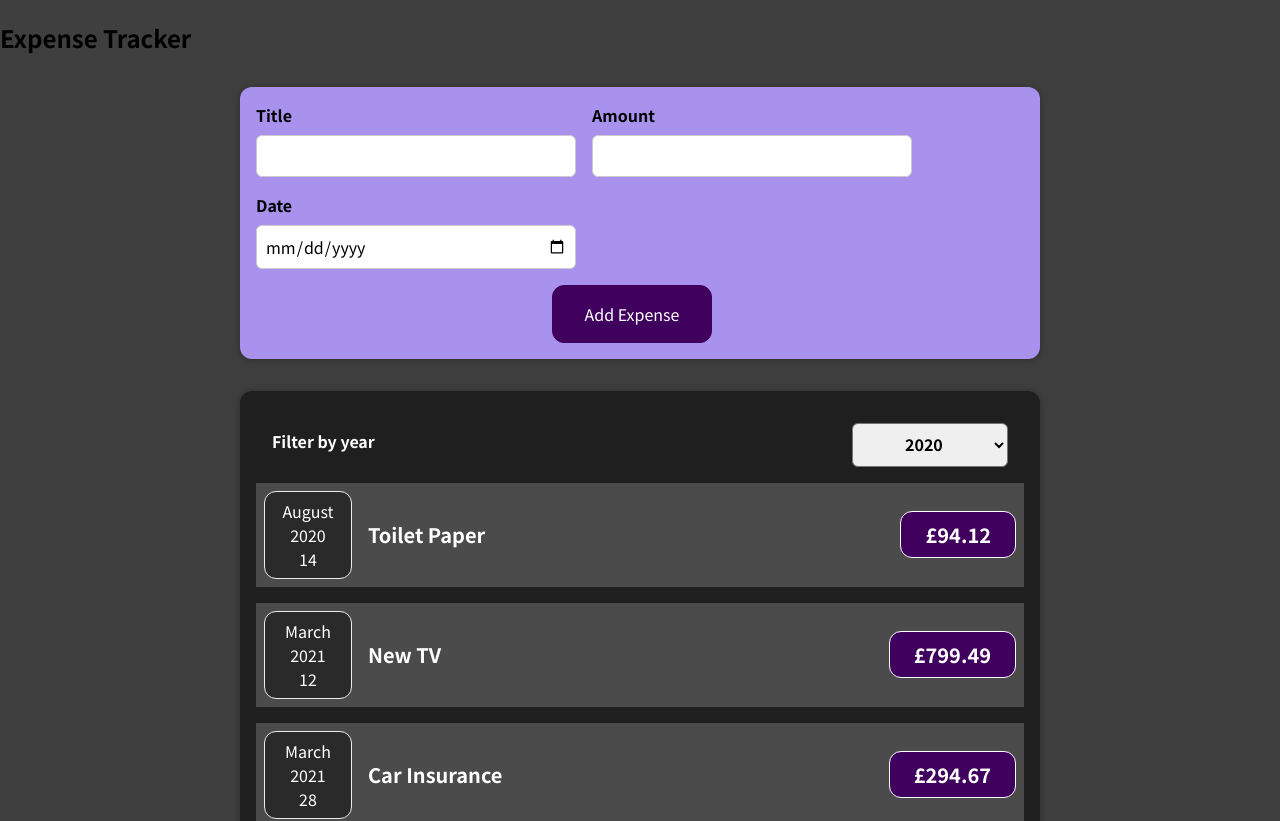
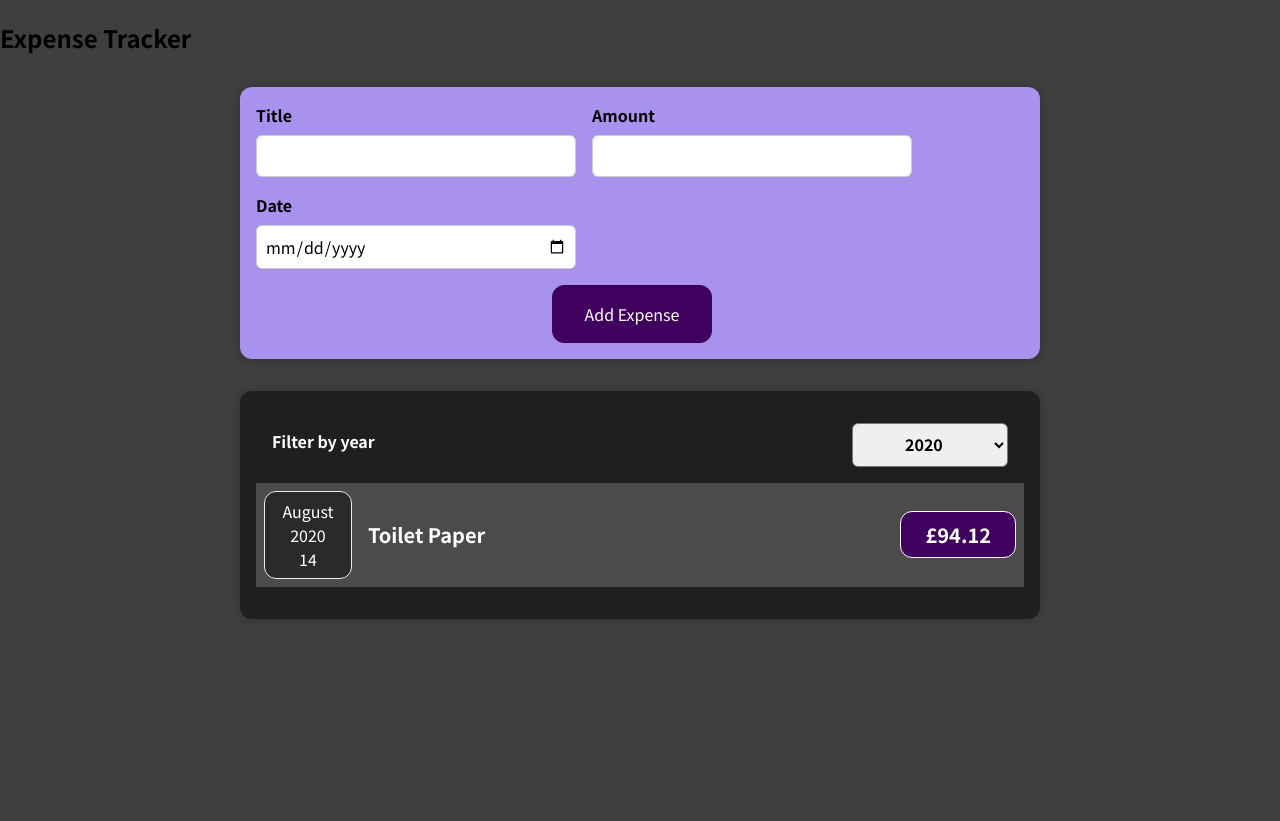
Before and after one commit to VICTOR554/expense-tracker, a React (Create React App) app: page / in a window 1280 px wide. Shown: the top 821 px of the page. After the commit the page ends 800 px from the top, so only its background shows below. Built offline with nearby package versions, Linux system fonts and the light colour scheme.

Commit message:
Updated Expenses.js to filter by year and to show a message if there is no expense in a certain year

```diff
--- a/src/components/Expenses/Expenses.js
+++ b/src/components/Expenses/Expenses.js
@@ -10,19 +10,30 @@ function Expenses(props) {
     setFilteredYear(selectedYear);
   }
 
+  const filteredExpenses = props.items.filter((expense) => {
+    return expense.date.getFullYear().toString() === filteredYear;
+  });
+
+  let expensesContent = <p>No expenses found.</p>;
+
+  if (filteredExpenses.length > 0) {
+    expensesContent = filteredExpenses.map((expense) => (
+      <ExpenseItem
+        key={expense.id}
+        title={expense.title}
+        amount={expense.amount}
+        date={expense.date}
+      />
+    ));
+  }
+
   return (
     <Card className="expenses">
       <ExpensesFilter
         selected={filteredYear}
         onChangeFilter={filterChangeHandler}
       />
-      {props.items.map((expense) => (
-        <ExpenseItem
-          title={expense.title}
-          amount={expense.amount}
-          date={expense.date}
-        />
-      ))}
+      {expensesContent}
     </Card>
   );
 }
```
